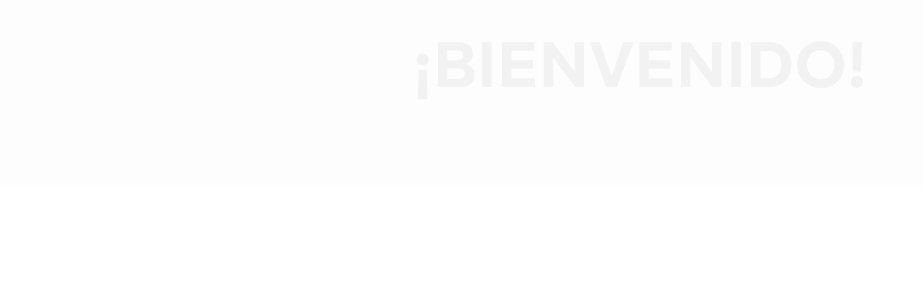
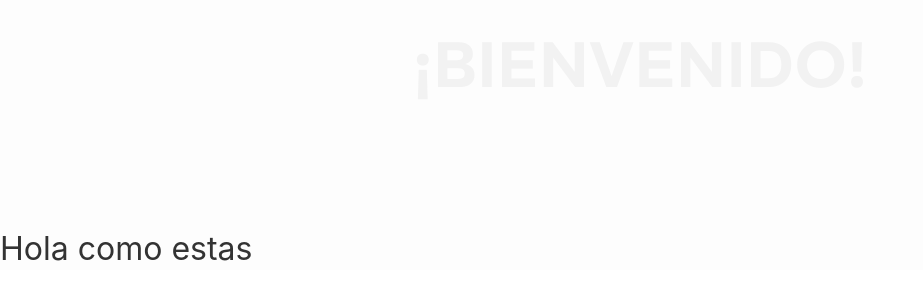
Before and after one commit to CarlosGL17/reto-inicial, a Next.js app: page / in a window 1280 px wide. Shown: the part 46-346 px from the top of the page, without its empty margins (0-923 px from the left). Built offline with nearby package versions, Linux system fonts and the light colour scheme.

Commit message:
Test CI/CD

```diff
--- a/pages/index.tsx
+++ b/pages/index.tsx
@@ -3,6 +3,7 @@ import Wallpaper from '../components/Wallpaper';
 const myApp = () =>
 <div>
     <Wallpaper/>
+    <h2>Hola como estas</h2>
 </div>
 
 export default myApp;
```
Also changed, not shown: 1 other file (tests, documents, lock files or other folders).
